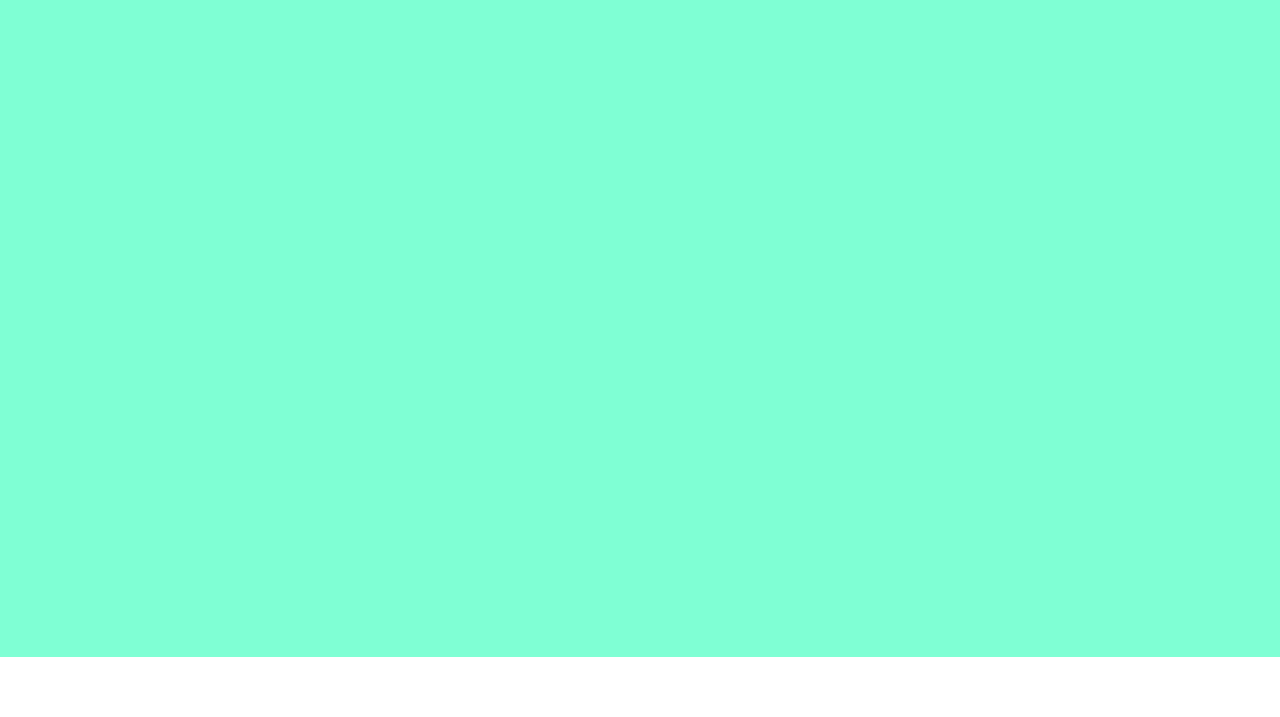
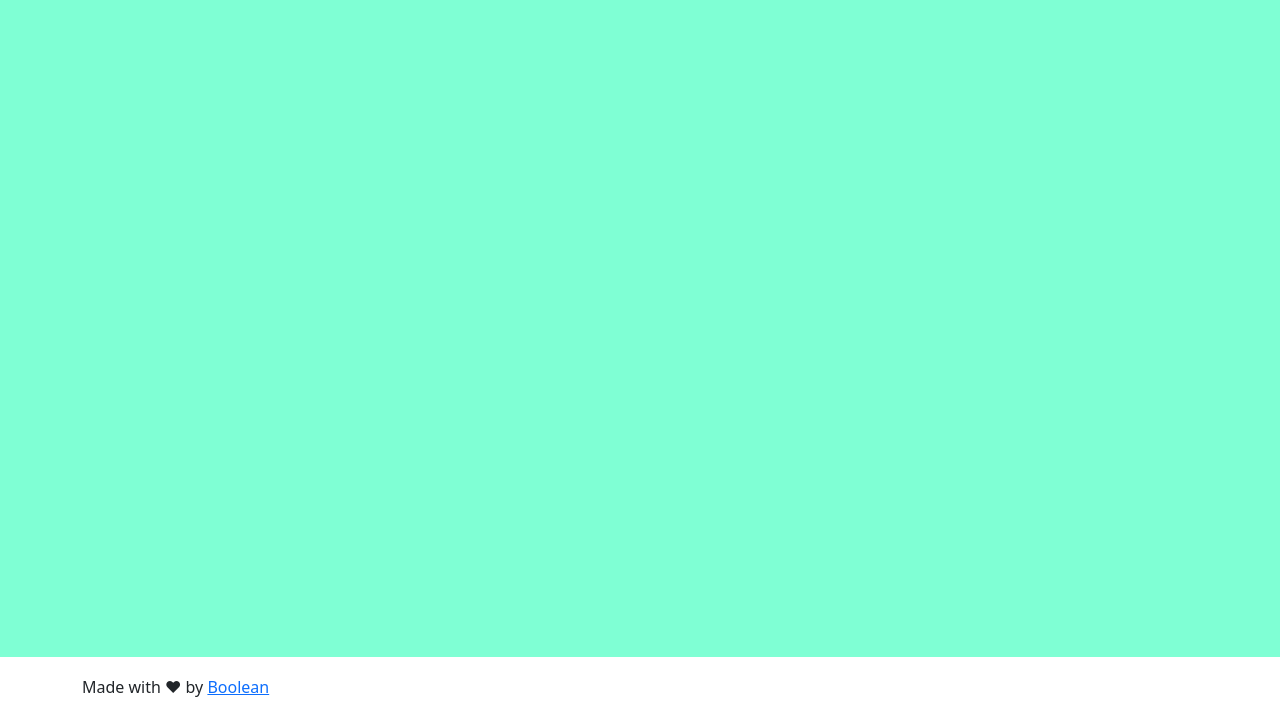
Before and after one commit to DarioEsposito89/js-campominato-grid, a plain HTML site: page index.html in a window 1280 px wide. Shown: the part 83-800 px from the top of the page. Drawn offline with nearby package versions, Linux system fonts and the light colour scheme.

Commit message:
aggiustato il footer

```diff
--- a/index.html
+++ b/index.html
@@ -29,6 +29,12 @@
         <div id="app" class="container"></div>
     </main>
 
+    <footer>
+        <div class="container">
+            <span>Made with &hearts; by <a href="#">Boolean</a></span>
+        </div>
+    </footer>
+
     <script src="script.js"></script>
 </body>
 </html>
--- a/style.css
+++ b/style.css
@@ -61,3 +61,8 @@ main {
     background-color: #6495ED;
     color: white;
 }
+
+footer {
+    height: 60px;
+    line-height: 60px;
+}
```
